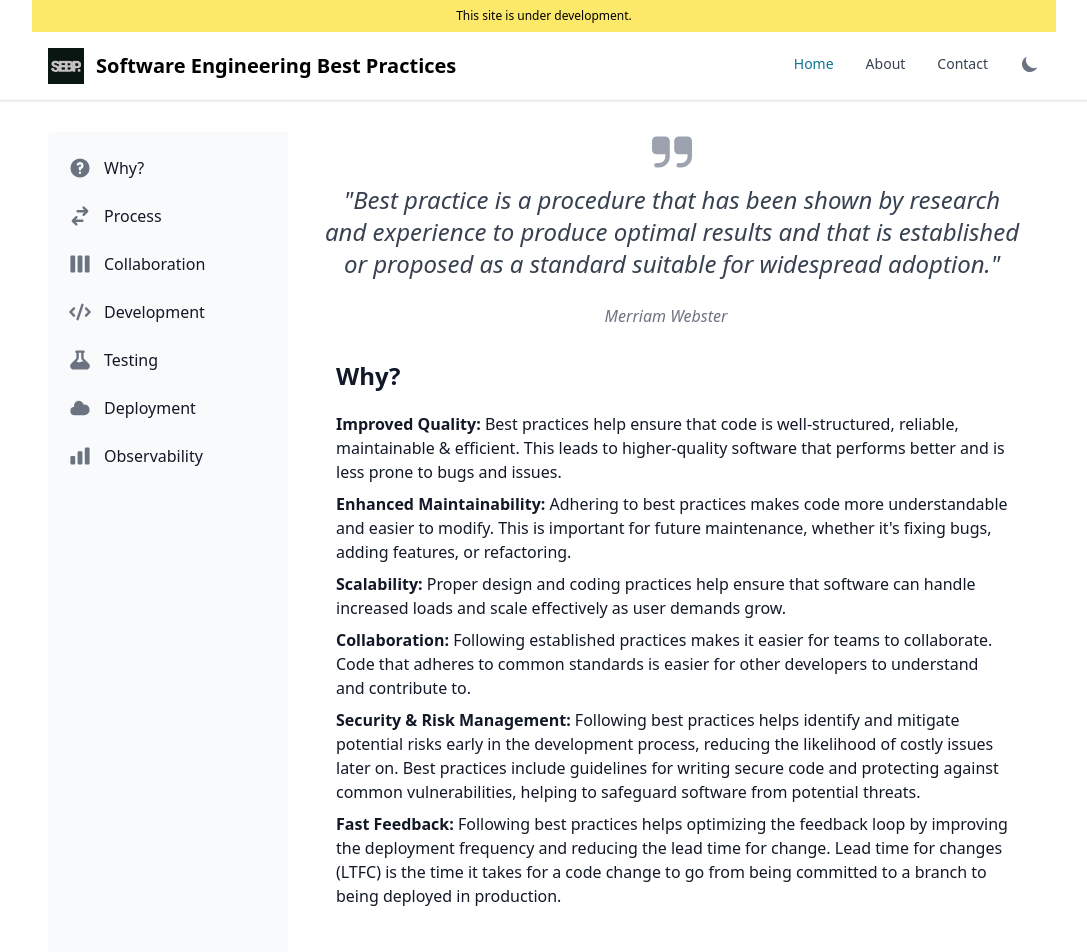
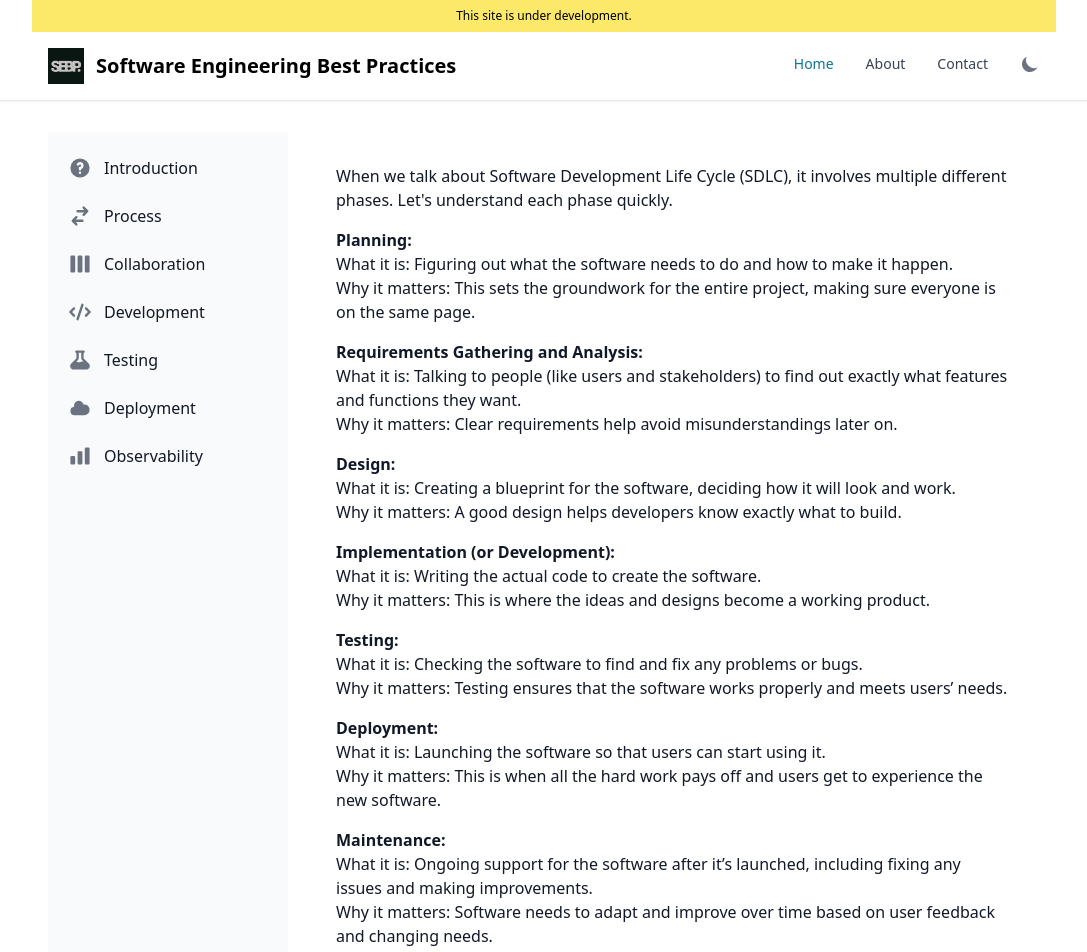
Before and after one commit to softwareengineeringbestpractices/softwareengineeringbestpractices.github.io, a React (Create React App) app: page / in a window 1280 px wide. Shown: the top 952 px of the page, without its empty margins (96-1183 px from the left). Built offline with nearby package versions, Linux system fonts and the light colour scheme.

Commit message:
Added Introduction sections

```diff
--- a/src/components/ContentWrapper/index.tsx
+++ b/src/components/ContentWrapper/index.tsx
@@ -3,11 +3,13 @@ import Index from '../Index'
 import Why from '../Why'
 import { HR } from 'flowbite-react'
 import Quote from '../Quote'
+import Introduction from '../Introduction'
 
 const ContentWrapper = () => <div className="flex-1 min-h-48 justify-center overflow-hidden shadow">
     <div className="flex max-w-5xl mx-auto py-8">
         <Index />
         <div className="flex-1 px-8">
+            <Introduction />
             <Quote />
             <Why />
             <HR.Trimmed />
--- a/src/components/Index/index.tsx
+++ b/src/components/Index/index.tsx
@@ -15,7 +15,7 @@ const Index = () => (
             <Sidebar.Items>
                 <Sidebar.ItemGroup>
                     <Sidebar.Item href="#" icon={HiQuestionMarkCircle}>
-                        Why?
+                        Introduction
                     </Sidebar.Item>
                     <Sidebar.Item href="#" icon={HiSwitchHorizontal}>
                         Process
--- /dev/null
+++ b/src/components/Introduction/index.tsx
@@ -0,0 +1,83 @@
+const Introduction = () => {
+    return (
+        <div className="p-4 text-gray-900 dark:text-gray-300">
+            <p className="my-4">
+                When we talk about Software Development Life Cycle (SDLC), it involves multiple different phases.
+                Let&apos;s understand each phase quickly.
+            </p>
+            <ul className="my-4">
+                <li className="my-4">
+                    <b>Planning:</b>
+                    <ul>
+                        <li>What it is: Figuring out what the software needs to do and how to make it happen.</li>
+                        <li>Why it matters: This sets the groundwork for the entire project, making sure everyone is on
+                            the same page.
+                        </li>
+                    </ul>
+                </li>
+                <li className="my-4">
+                    <b>Requirements Gathering and Analysis:</b>
+                    <ul>
+                        <li>What it is: Talking to people (like users and stakeholders) to find out exactly what
+                            features and functions they want.
+                        </li>
+                        <li>Why it matters: Clear requirements help avoid misunderstandings later on.</li>
+                    </ul>
+                </li>
+                <li className="my-4">
+                    <b>Design:</b>
+                    <ul>
+                        <li>What it is: Creating a blueprint for the software, deciding how it will look and work.</li>
+                        <li>Why it matters: A good design helps developers know exactly what to build.</li>
+                    </ul>
+                </li>
+                <li className="my-4">
+                    <b>Implementation (or Development):</b>
+                    <ul>
+                        <li>What it is: Writing the actual code to create the software.</li>
+                        <li>Why it matters: This is where the ideas and designs become a working product.</li>
+                    </ul>
+                </li>
+                <li className="my-4">
+                    <b>Testing:</b>
+                    <ul>
+                        <li>What it is: Checking the software to find and fix any problems or bugs.</li>
+                        <li>Why it matters: Testing ensures that the software works properly and meets users’ needs.
+                        </li>
+                    </ul>
+                </li>
+                <li className="my-4">
+                    <b>Deployment:</b>
+                    <ul>
+                        <li>What it is: Launching the software so that users can start using it.</li>
+                        <li>Why it matters: This is when all the hard work pays off and users get to experience the new
+                            software.
+                        </li>
+                    </ul>
+                </li>
+                <li className="my-4">
+                    <b>Maintenance:</b>
+                    <ul>
+                        <li>What it is: Ongoing support for the software after it’s launched, including fixing any
+                            issues and making improvements.
+                        </li>
+                        <li>Why it matters: Software needs to adapt and improve over time based on user feedback and
+                            changing needs.
+                        </li>
+                    </ul>
+                </li>
+            </ul>
+            <p>
+                As we are working as a team, we need to a do lot of collaboration and manual work. And there are a lot
+                of things which may go wrong which could result in project failure, bugs or poor quality software which
+                is not efficient. These things can also affect the delivery dates and business targets.
+            </p>
+            <p className="my-4">
+                So what&apos;s the solution? As you guessed correctly, we need to optimize these things by following
+                some guidelines or standard practices, and we call them best practices.
+            </p>
+        </div>
+    )
+}
+
+export default Introduction
--- a/src/components/Why/index.tsx
+++ b/src/components/Why/index.tsx
@@ -2,7 +2,7 @@ const Why = () => {
     return (
 
         <div className="p-4 text-gray-900 dark:text-gray-300">
-            <h3 className="text-2xl font-bold my-4">Why?</h3>
+            <h3 className="text-2xl font-bold my-4">Benefits</h3>
             <ul>
                 <li className="py-1"><b>Improved Quality:</b> Best practices help ensure that code is well-structured, reliable,
                     maintainable
```
